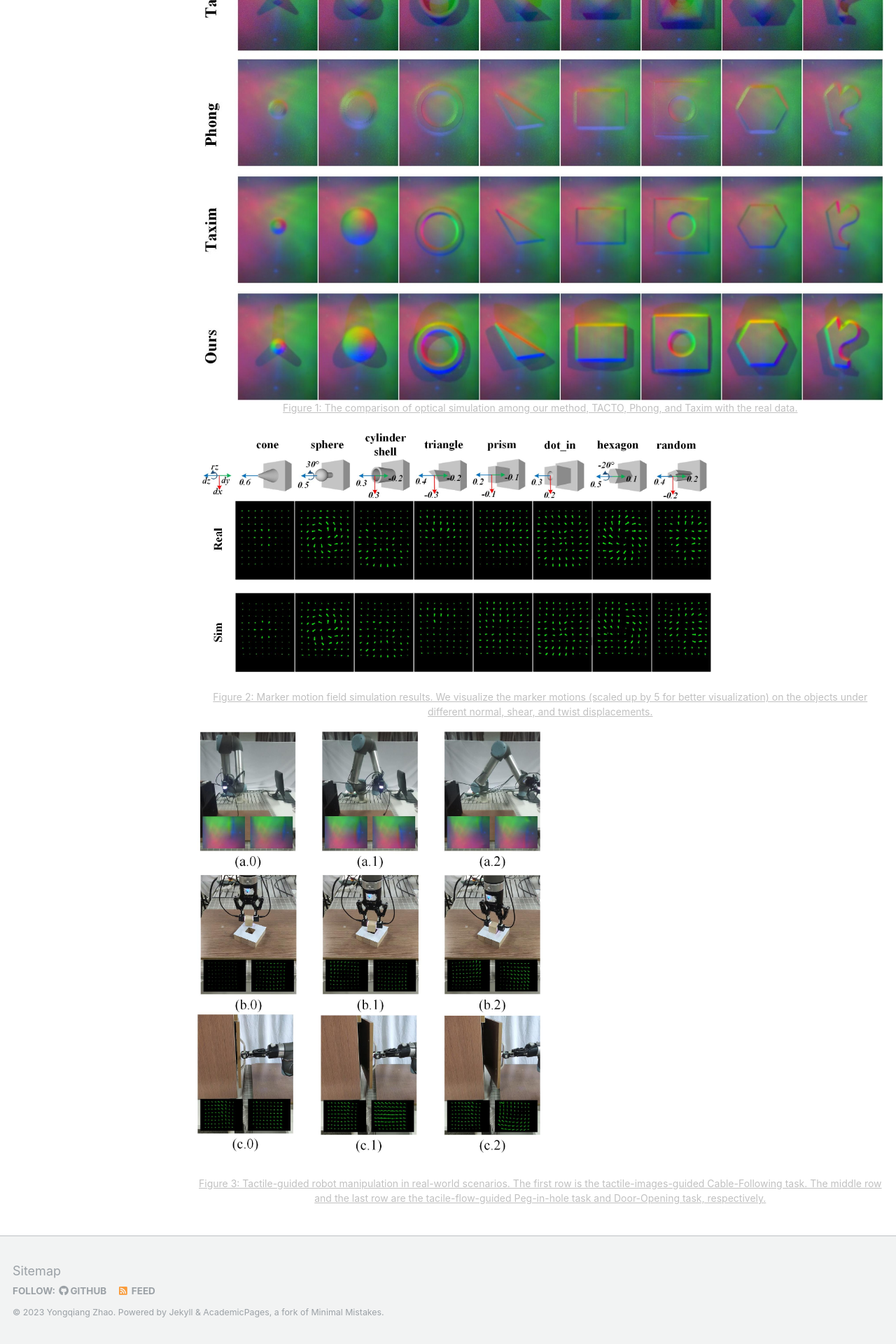
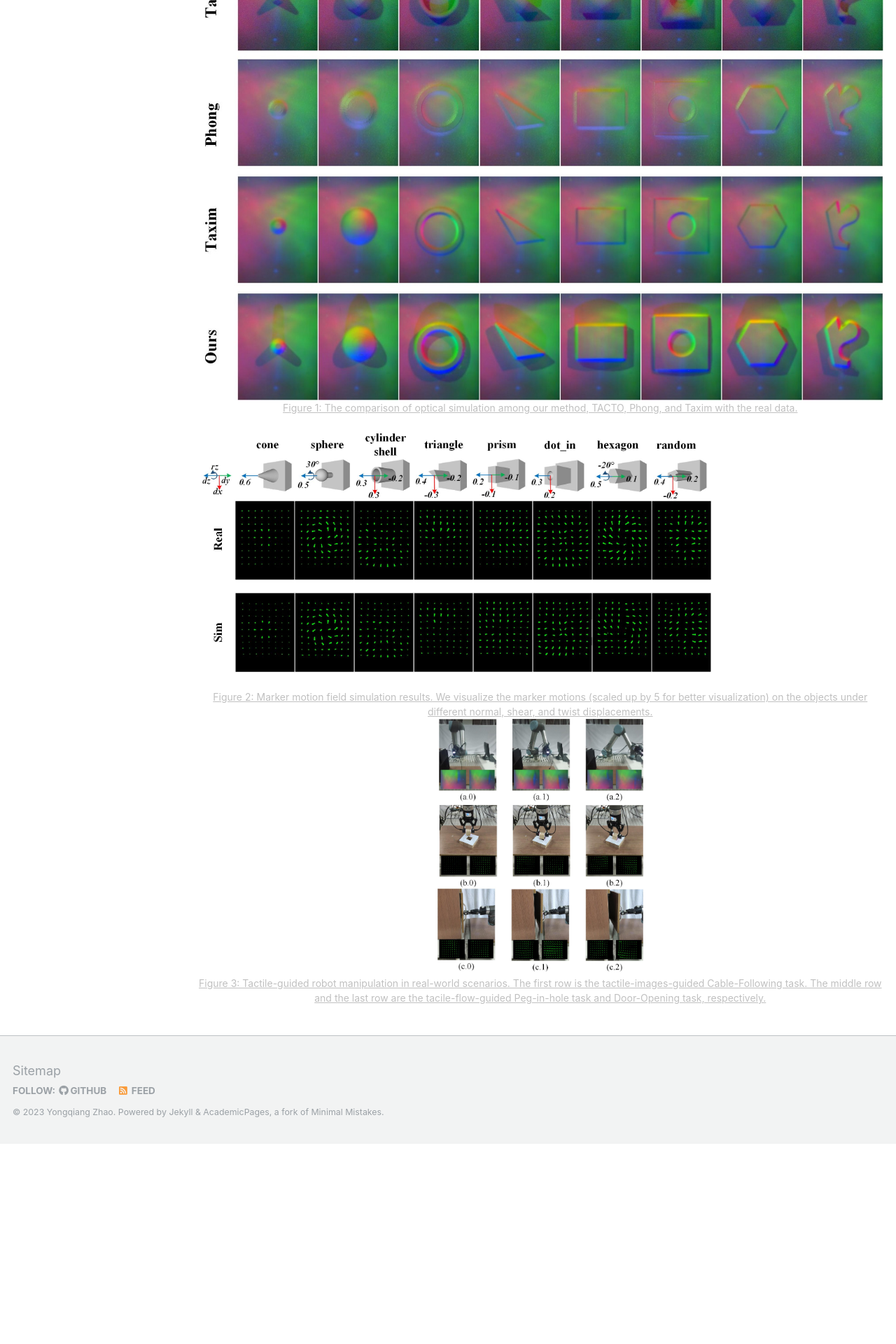
Before and after one commit to Rancho-zhao/Rancho-zhao.github.io, a Jekyll site: the page built from _pages/fots.md, in a window 1280 px wide. Shown: the part 992-2912 px from the top of the page at 70% size. Built offline with Jekyll 4.4.1, drawn with Linux system fonts in a browser that asks for light colours; after the commit the page ends 2626 px from its top, so only the background shows below that.

Commit message:
Update fots.md

```diff
--- a/_pages/fots.md
+++ b/_pages/fots.md
@@ -23,6 +23,9 @@ Simulation is a commonly-used tool in robotics to reduce hardware consumption an
 
 <center style="font-size:14px;color:#C0C0C0;text-decoration:underline">Figure 2: Marker motion field simulation results. We visualize the marker motions (scaled up by 5 for better visualization) on the objects under different normal, shear, and twist displacements.</center>
 
-![fig3](/images/fots/snapshot.jpg#pic_center){:height="50%" width="50%"}
+<!-- ![fig3](/images/fots/snapshot.jpg#pic_center){:height="50%" width="50%"} -->
+<div align=center>
+<img src="/images/fots/snapshot.jpg" width="30%" height="30%">
+</div>
 
 <center style="font-size:14px;color:#C0C0C0;text-decoration:underline">Figure 3: Tactile-guided robot manipulation in real-world scenarios. The first row is the tactile-images-guided Cable-Following task. The middle row and the last row are the tacile-flow-guided Peg-in-hole task and Door-Opening task, respectively.</center>
```
